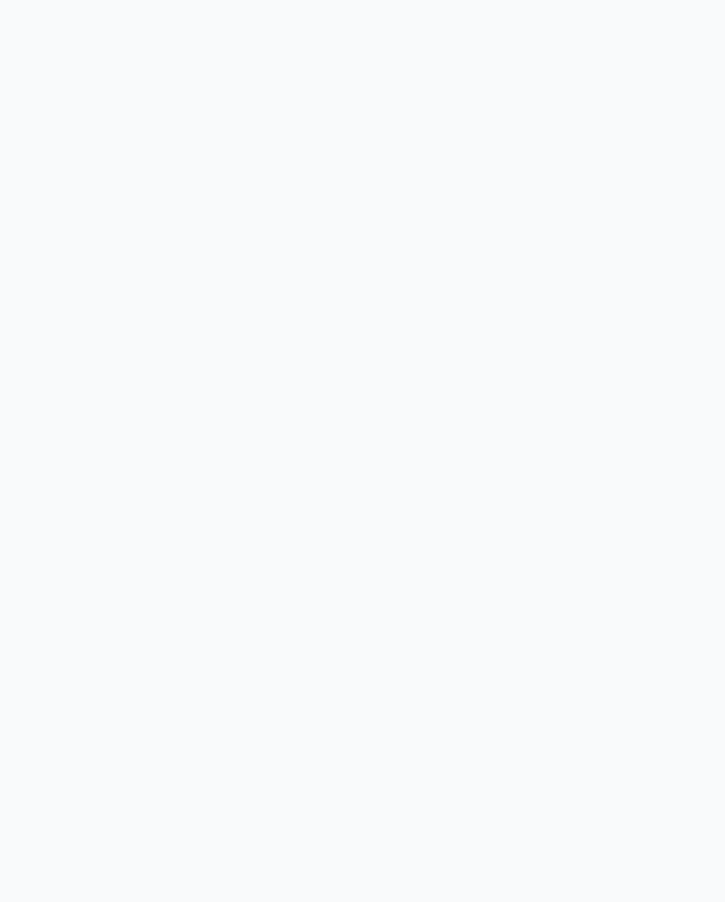
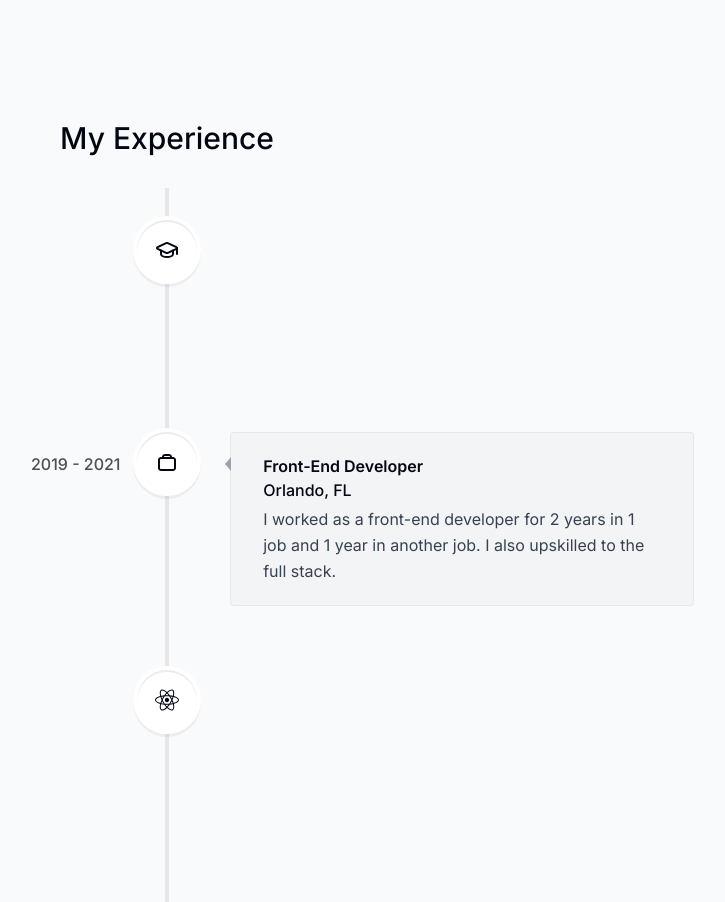
Before and after one commit to brandonngjh/BrandonNg-Portfolio, a Next.js app: page / in a window 1280 px wide. Shown: the part 2840-3742 px from the top of the page, without its empty margins (473-1198 px from the left). Before the commit the page ends 2960 px from the top, so only its background shows below. Built offline with nearby package versions, Linux system fonts and the light colour scheme.

Commit message:
experience

```diff
--- a/app/globals.css
+++ b/app/globals.css
@@ -1,3 +1,7 @@
 @tailwind base;
 @tailwind components;
 @tailwind utilities;
+
+html {
+    --line-color: #e5e7eb
+}
--- a/app/page.tsx
+++ b/app/page.tsx
@@ -1,4 +1,5 @@
 import About from "@/components/about";
+import Experience from "@/components/experience";
 import Intro from "@/components/intro";
 import Projects from "@/components/projects";
 import SectionDivider from "@/components/section-divider";
@@ -11,5 +12,6 @@ export default function Home() {
     <About />
     <Projects />
     <Skills />
+    <Experience />
   </main>;
 }
--- /dev/null
+++ b/components/experience.tsx
@@ -0,0 +1,50 @@
+"use client";
+
+import React from "react";
+import SectionHeading from "./section-heading";
+import {
+  VerticalTimeline,
+  VerticalTimelineElement,
+} from "react-vertical-timeline-component";
+import "react-vertical-timeline-component/style.min.css";
+import { useInView } from "react-intersection-observer";
+import { experiencesData } from "@/lib/data";
+import { useSectionInView } from "@/lib/hooks";
+
+const Experience = () => {
+  const { ref, inView } = useInView({ triggerOnce: true });
+
+  return (
+    <section ref={ref} id="experience">
+      <SectionHeading>My experience</SectionHeading>
+      <VerticalTimeline lineColor="">
+        {experiencesData.map((item, index) => (
+          <React.Fragment key={index}>
+            <VerticalTimelineElement
+              visible={inView}
+              contentStyle={{
+                background: "#f3f4f6",
+                boxShadow: "none",
+                border: "1px solid rgba(0,0,0, 0.05)",
+                textAlign: "left",
+                padding: "1.3rem 2rem",
+              }}
+              contentArrowStyle={{ borderRight: "0.4rem solid #9ca3af" }}
+              date={item.date}
+              icon={item.icon}
+              iconStyle={{ background: "white", fontSize: "1.5rem" }}
+            >
+              <h3 className="font-semibold capitalize">{item.title}</h3>
+              <p className="font-normal !mt-0">{item.location}</p>
+              <p className="!mt-1 !font-normal text-gray-700">
+                {item.description}
+              </p>
+            </VerticalTimelineElement>
+          </React.Fragment>
+        ))}
+      </VerticalTimeline>
+    </section>
+  );
+};
+
+export default Experience;
--- a/components/skills.tsx
+++ b/components/skills.tsx
@@ -20,6 +20,7 @@ const Skills = () => {
 
   return (
     <section
+      id="skills"
       ref={ref}
       className="mb-28 max-w-[53rem] scroll-mt-28 text-center sm:mb-40"
     >
--- a/package.json
+++ b/package.json
@@ -23,7 +23,11 @@
     "react-dom": "18.3.1",
     "react-icons": "^5.3.0",
     "react-intersection-observer": "^9.13.1",
+    "react-vertical-timeline-component": "^3.6.0",
     "tailwindcss": "3.4.13",
     "typescript": "5.6.2"
+  },
+  "devDependencies": {
+    "@types/react-vertical-timeline-component": "^3.3.6"
   }
 }
```
Also changed, not shown: 1 other file (tests, documents, lock files or other folders).
